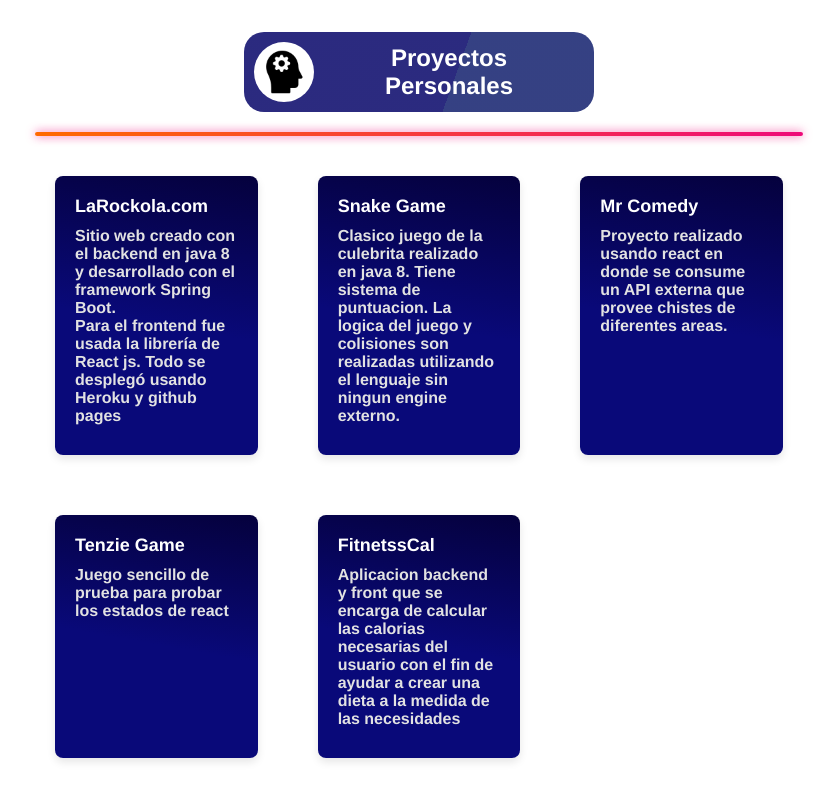
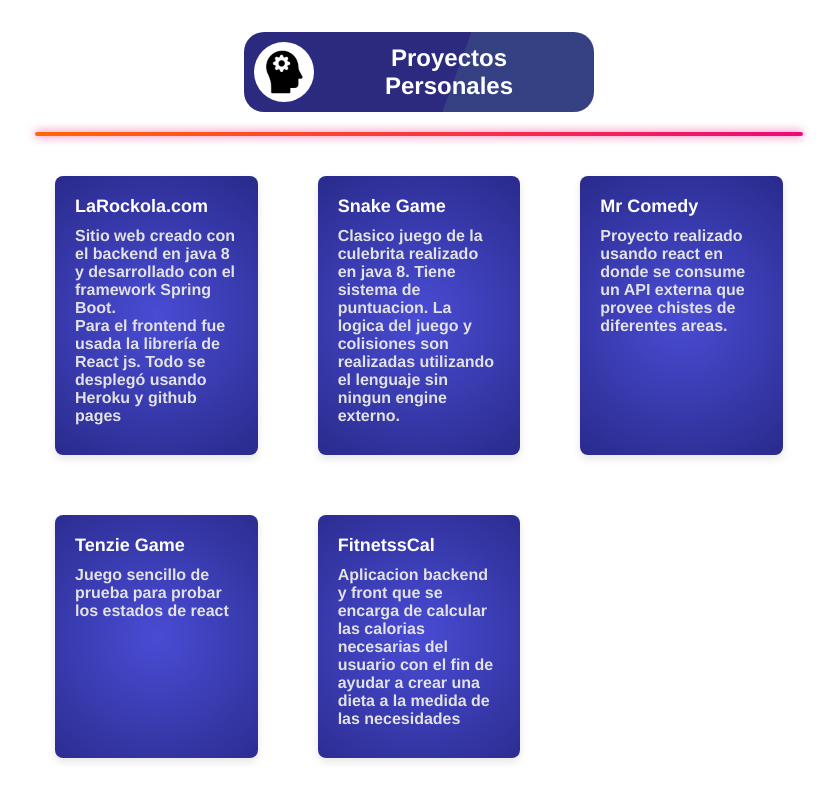
Before and after one commit to DiegoFerBZ/Curriculum, a plain HTML site: page index.html in a window 1280 px wide. Shown: the part 1025-1825 px from the top of the page, without its empty margins (221-1058 px from the left). Drawn offline with Linux system fonts and the light colour scheme.

Commit message:
Feat: Paleta de colores

```diff
--- a/style.css
+++ b/style.css
@@ -222,12 +222,12 @@ h2.destit {
 
 .card-proyecto {
   display: block;
-  background: rgb(5, 1, 61);
-  background: linear-gradient(
-    190deg,
-    rgba(5, 1, 61, 1) 0%,
-    rgba(9, 9, 121, 1) 53%
+  background-image: radial-gradient(
+    circle 382px at 50% 50.2%,
+    rgba(73, 76, 212, 1) 0.1%,
+    rgba(3, 1, 50, 1) 100.2%
   );
+
   border-radius: 8px;
   box-shadow: 0 4px 8px rgba(0, 0, 0, 0.1);
   max-width: 400px;
```
